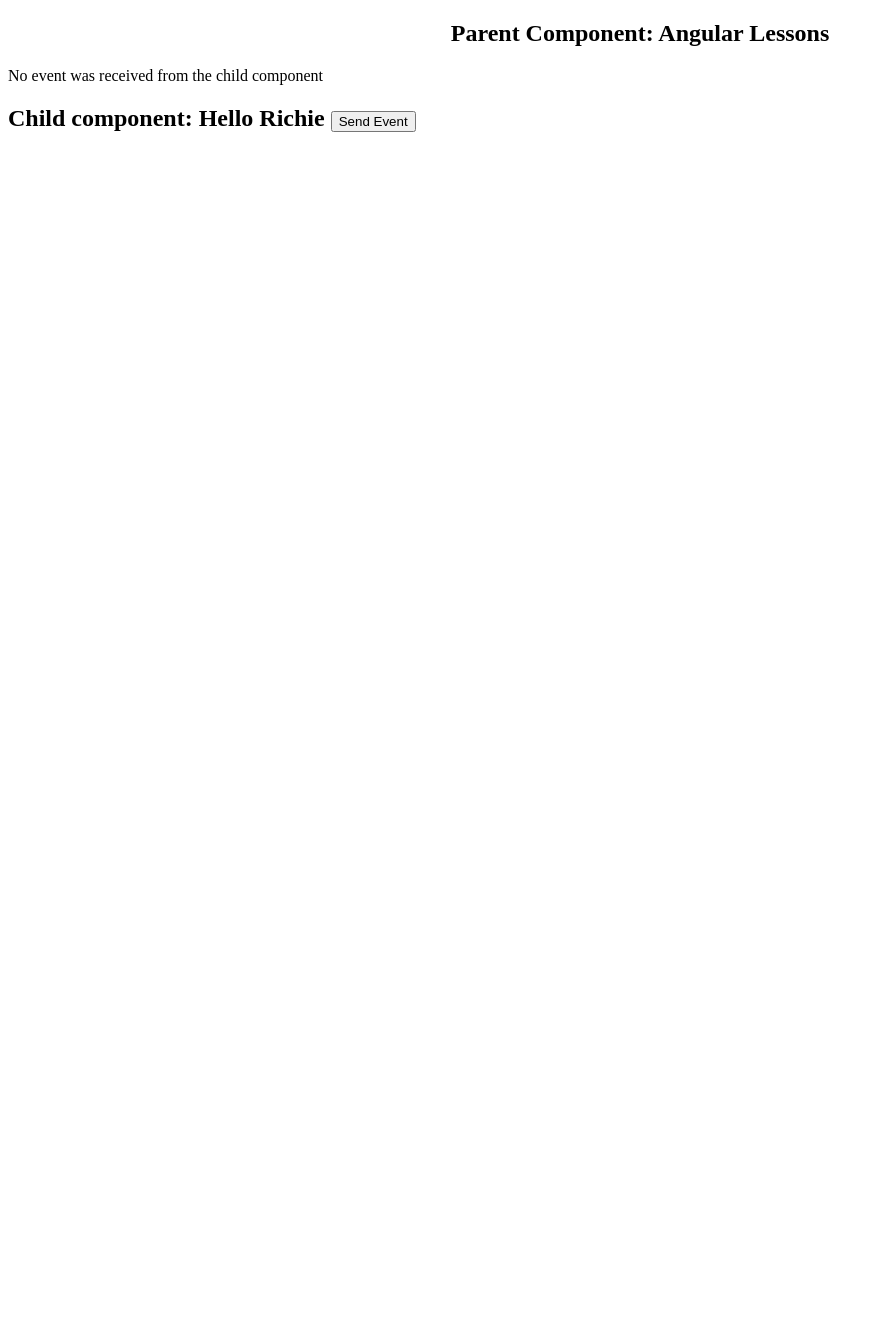
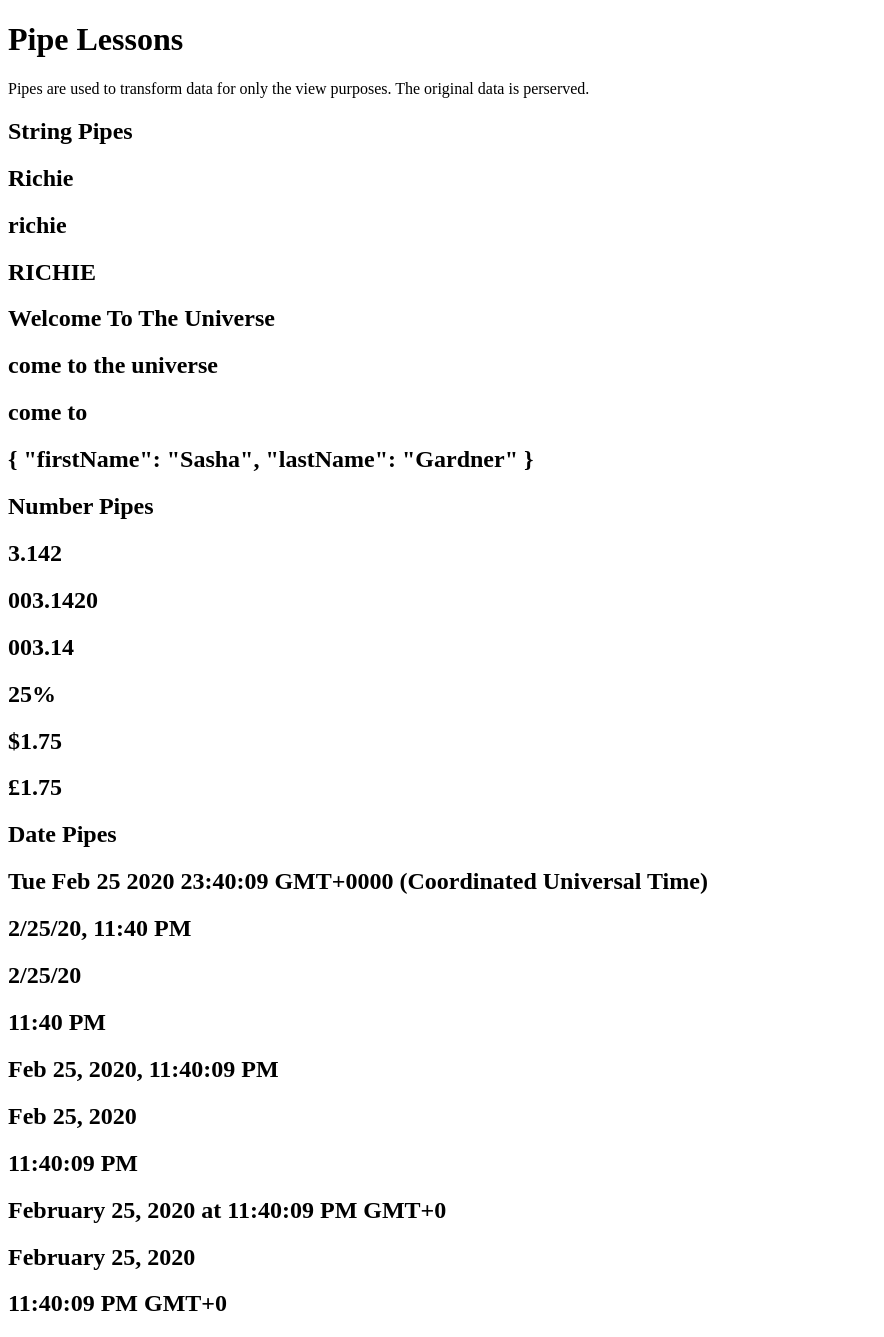
Before and after one commit to AshciR/angular-tutorial, an Angular app: page / in a window 1280 px wide. Shown: the whole page, without its empty margins (0-884 px from the left). Before the commit the page ends 800 px from the top, so only its background shows below. Built offline with nearby package versions, Linux system fonts and the light colour scheme.

Commit message:
Finish lesson 16, Pipes

```diff
--- a/src/app/app.component.html
+++ b/src/app/app.component.html
@@ -1 +1 @@
-<app-parent></app-parent>
+<app-pipes-lesson></app-pipes-lesson>
--- a/src/app/app.module.ts
+++ b/src/app/app.module.ts
@@ -13,6 +13,7 @@ import { StructDirectivesComponent } from './struct-directives/struct-directives
 import { NgForComponent } from './ng-for/ng-for.component';
 import { ParentComponent } from './parent/parent.component';
 import { ChildComponent } from './child/child.component';
+import { PipesLessonComponent } from './pipes-lesson/pipes-lesson.component';
 
 @NgModule({
   declarations: [
@@ -25,7 +26,8 @@ import { ChildComponent } from './child/child.component';
     StructDirectivesComponent,
     NgForComponent,
     ParentComponent,
-    ChildComponent
+    ChildComponent,
+    PipesLessonComponent
   ],
   imports: [
     BrowserModule,
--- /dev/null
+++ b/src/app/pipes-lesson/pipes-lesson.component.html
@@ -0,0 +1,33 @@
+<h1>Pipe Lessons</h1>
+<p>
+    Pipes are used to transform data for only the view purposes. The original data is perserved.
+</p>
+
+<h2>String Pipes</h2>
+<h2>{{name}}</h2>
+<h2>{{name | lowercase}}</h2>
+<h2>{{name | uppercase}}</h2>
+<h2>{{message | titlecase}}</h2>
+<h2>{{message | slice:3}}</h2>
+<h2>{{message | slice:3:10}}</h2>
+<h2>{{person | json}}</h2>
+
+<h2>Number Pipes</h2>
+<h2>{{3.142 | number:'1.2-3'}}</h2>
+<h2>{{3.142 | number:'3.4-5'}}</h2>
+<h2>{{3.142 | number:'3.1-2'}}</h2>
+<h2>{{0.25 | percent}}</h2>
+<h2>{{1.75 | currency}}</h2>
+<h2>{{1.75 | currency:'GBP'}}</h2>
+
+<h2>Date Pipes</h2>
+<h2>{{now}}</h2>
+<h2>{{now | date:'short'}}</h2>
+<h2>{{now | date:'shortDate'}}</h2>
+<h2>{{now | date:'shortTime'}}</h2>
+<h2>{{now | date:'medium'}}</h2>
+<h2>{{now | date:'mediumDate'}}</h2>
+<h2>{{now | date:'mediumTime'}}</h2>
+<h2>{{now | date:'long'}}</h2>
+<h2>{{now | date:'longDate'}}</h2>
+<h2>{{now | date:'longTime'}}</h2>
--- /dev/null
+++ b/src/app/pipes-lesson/pipes-lesson.component.ts
@@ -0,0 +1,23 @@
+import { Component, OnInit } from '@angular/core';
+
+@Component({
+  selector: 'app-pipes-lesson',
+  templateUrl: './pipes-lesson.component.html',
+  styleUrls: ['./pipes-lesson.component.css']
+})
+export class PipesLessonComponent implements OnInit {
+
+  public name: String = 'Richie';
+  public message: String = 'welcome to the universe';
+  public person: object = {
+    "firstName": "Sasha",
+    "lastName": "Gardner"
+  };
+  public now: Date = new Date();
+
+  constructor() { }
+
+  ngOnInit() {
+  }
+
+}
```
Also changed, not shown: src/app/pipes-lesson/pipes-lesson.component.css (added), 1 other file (tests, documents, lock files or other folders).
